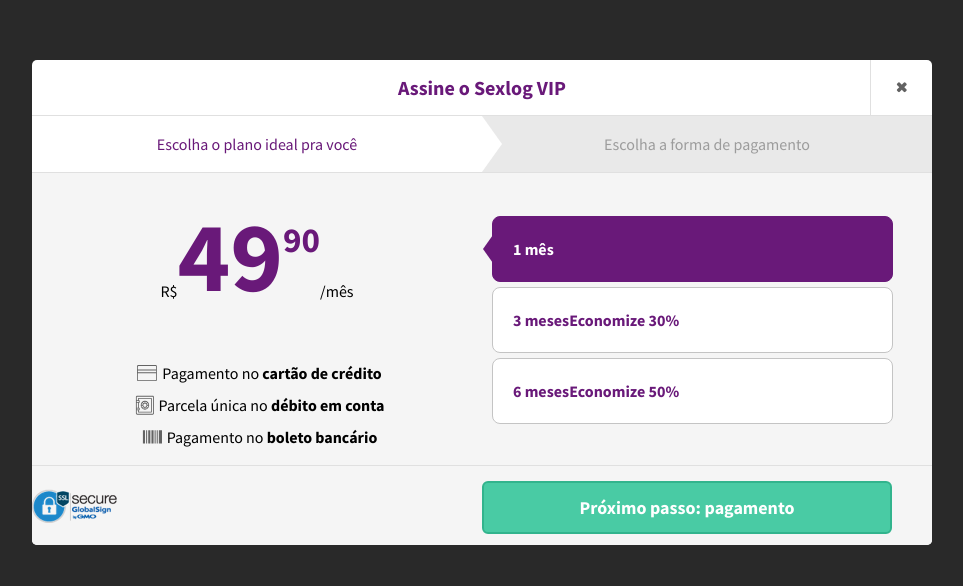
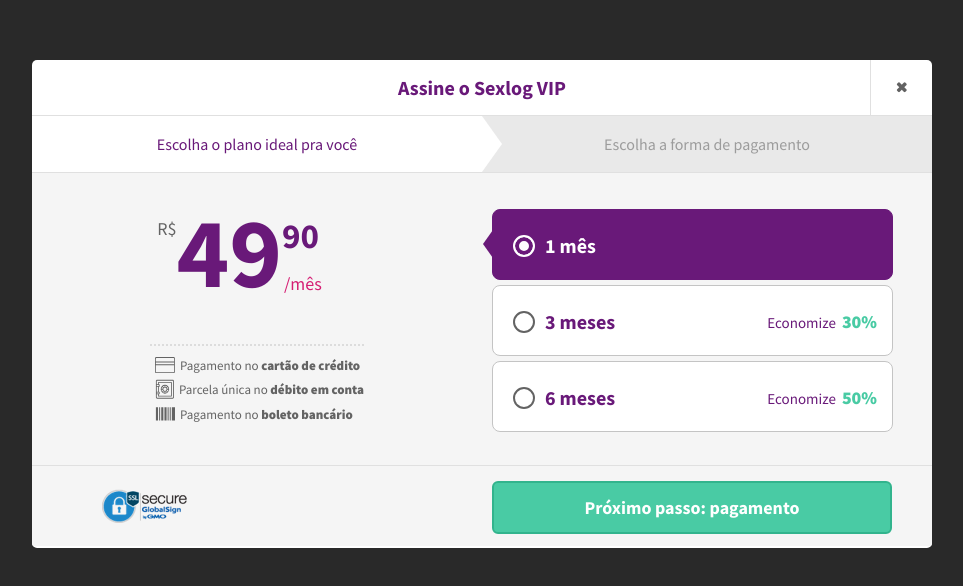
Before and after one commit to hugocica/sexlog-front, an Angular app: page / in a window 1280 px wide. Shown: the part 106-692 px from the top of the page, without its empty margins (166-1129 px from the left). Built offline with nearby package versions, Linux system fonts and the light colour scheme; a web font is replaced by a local one.

Commit message:
Tela inicial completa

```diff
--- a/src/app/app.component.html
+++ b/src/app/app.component.html
@@ -55,18 +55,18 @@
                 <div class="inner-wrapper">
                     <div id="1" class="active opcao-box">
                         <span class="bullet-check"></span>
-                        <span class="text">1 mês</span>
+                        <p class="text">1 mês</p>
                     </div>
 
                     <div id="2" class="opcao-box">
                         <span class="bullet-check"></span>
-                        <span class="text">3 meses</span>
+                        <p class="text">3 meses</p>
                         <span class="economize">Economize <span class="percetage">30%</span></span>
                     </div>
 
                     <div id="3" class="opcao-box">
                         <span class="bullet-check"></span>
-                        <span class="text">6 meses</span>
+                        <p class="text">6 meses</p>
                         <span class="economize">Economize <span class="percetage">50%</span></span>
                     </div>
                 </div>
--- a/src/styles.scss
+++ b/src/styles.scss
@@ -87,7 +87,7 @@
         .modal {
             background-color: #fff;
             width: 900px;
-            height: 485px;
+            // height: 485px;
             position: absolute;
             top: calc(50% - 242.5px);
             left: calc(50% - 450px);
@@ -148,6 +148,11 @@
 
                         }
                         &:first-of-type {
+							&.active {
+								&:after {
+									border-left-color: #fff;
+								}
+							}
 							&:after {
 	                            @extend %bfaf;
 								background-color: transparent;
@@ -157,7 +162,7 @@
 								height: 0;
 								border-top: 28px solid transparent;
 								border-bottom: 28px solid transparent;
-								border-left: 20px solid #fff;
+								border-left: 20px solid #E9E9E9;
 								z-index: 1;
 	                        }
 						}
@@ -174,10 +179,16 @@
                         vertical-align: middle;
 
                         .valor-container {
-                            padding: 50px 0;
+                            padding: 15px 0 45px;
+							margin-bottom: 8px;
+							border-bottom: 2px dotted #DCDCDC;
 
                             .real-symbol {
-
+								color: #636363;
+								vertical-align: top;
+								position: relative;
+								top: -12px;
+								font-size: 18px;
                             }
                             .valor-number {
                                 display: inline-block;
@@ -194,10 +205,19 @@
                                     font-size: 35px;
                                 }
                             }
+							.mes-texto {
+								position: relative;
+								top: -4px;
+								right: 35px;
+								font-size: 18px;
+								color: #D51D73;
+								font-weight: 500;
+							}
                         }
                         .pagamento-detalhes {
                             .pagamento-tipo {
-                                margin: 10px 0;
+                                margin: 3px 0;
+								text-align: left;
 
                                 img {
                                     display: inline-block;
@@ -208,6 +228,12 @@
                                     display: inline-block;
                                     vertical-align: middle;
                                     margin: 0;
+									font-size: 13px;
+									color: #636363;
+
+									strong {
+										font-weight: 900;
+									}
                                 }
                             }
                         }
@@ -235,12 +261,28 @@
                             font-family: $main-fontfamily;
                             font-weight: 700;
 							position: relative;
+							-webkit-transition: all 250ms ease;
+							transition: all 250ms ease;
 
                             &:not(:last-of-type) {
                                 margin-bottom: 5px;
                             }
                             &:hover {
-                                cursor: pointer;
+								cursor: pointer;
+								border-color: $sexlog-purple;
+								background-color: #F3D8F8;
+
+								.bullet-check {
+									&:after {
+										background-color: #F3D8F8;
+										border-color: $sexlog-purple;
+									}
+								}
+								.economize {
+									.percetage {
+										color: $sexlog-purple;
+									}
+								}
                             }
                             &.active {
                                 background-color: $sexlog-purple;
@@ -259,7 +301,55 @@
 									border-bottom: 24px solid transparent;
 									border-right: 17px solid #691979;
 		                        }
+								.bullet-check {
+									&:after {
+										border-color: #fff;
+										background-color: #fff;
+									    -webkit-box-shadow: inset 0 0 0 4px $sexlog-purple;
+									    box-shadow: inset 0 0 0 4px $sexlog-purple;
+									}
+								}
                             }
+							.bullet-check {
+								&:after {
+									@extend %bfaf;
+									background: #fff;
+									border-radius: 100%;
+									border: 2px solid #636363;
+									display: inline-block;
+									width: 18px;
+									height: 18px;
+									position: relative;
+									top: 3px;
+									vertical-align: top;
+									text-align: center;
+									-webkit-transition: all 250ms ease;
+									transition: all 250ms ease;
+								}
+							}
+							.text {
+								margin: 0;
+								display: inline-block;
+								font-size: 20px;
+								margin-left: 10px;
+								position: relative;
+								top: 1px;
+							}
+							.economize {
+								font-size: 15px;
+								font-weight: 400;
+								position: absolute;
+								right: 15px;
+								top: calc(50% - 8px);
+								line-height: 20px;
+
+								.percetage {
+									color: $sexlog-green;
+									font-weight: 900;
+									font-size: 18px;
+									margin-left: 3px;
+								}
+							}
                         }
                     }
                 }
@@ -278,7 +368,8 @@
 					.inner-wrapper {
 						display: inline-block;
 						vertical-align: middle;
-						width: 99%;
+						width: 70%;
+						padding-left: 70px;
 					}
 				}
 				.btn-container {
@@ -298,11 +389,13 @@
 							box-shadow: none;
 							width: 100%;
 							text-align: center;
-							max-width: 410px;
+							max-width: 400px;
 							padding: 13px 0;
+							margin-left: 10px;
 							border-radius: 6px;
 							outline: none;
 							border: 2px solid;
+							cursor: pointer;
 
 							&.green-btn {
 								background-color: $sexlog-green;
```
